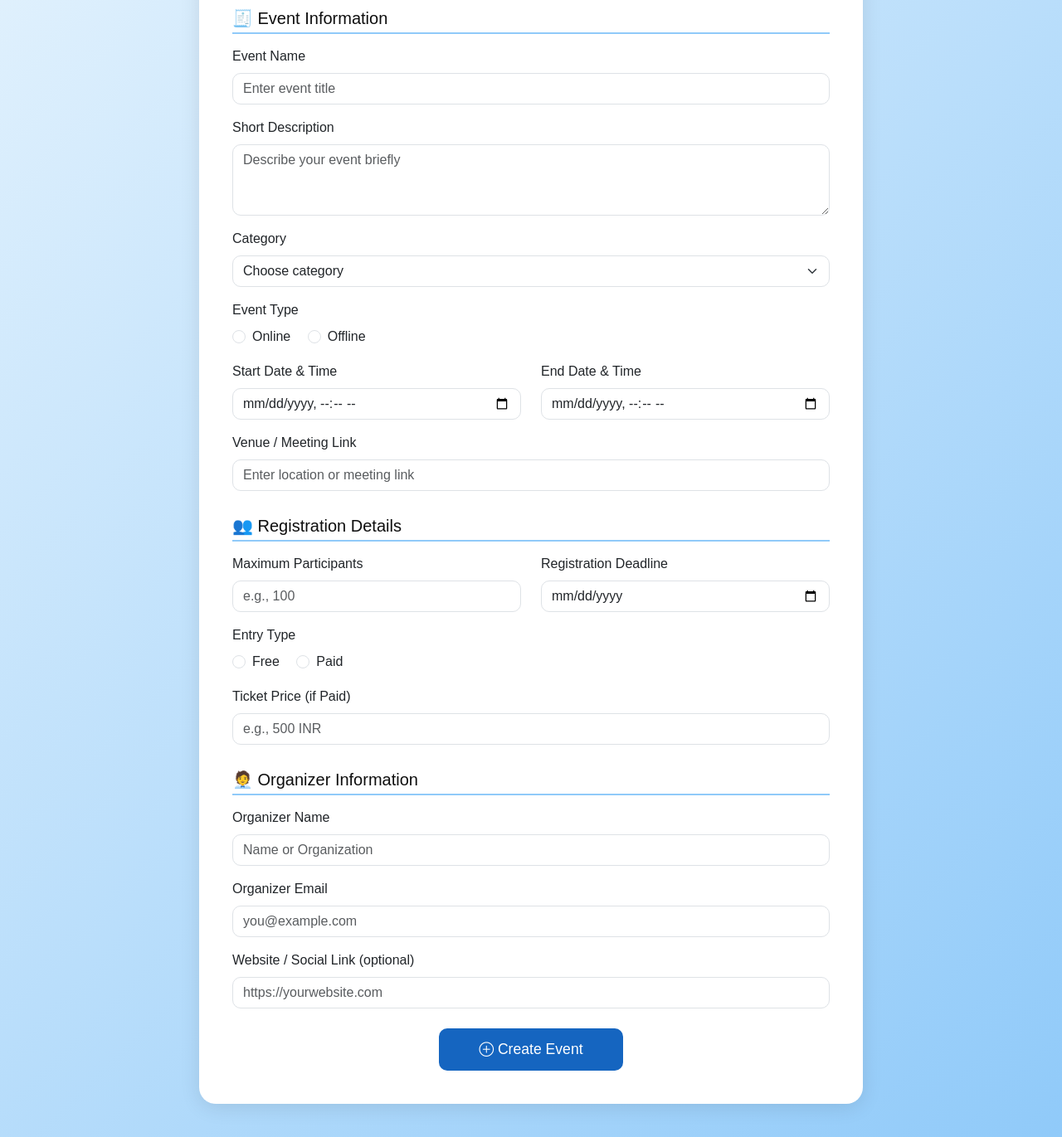
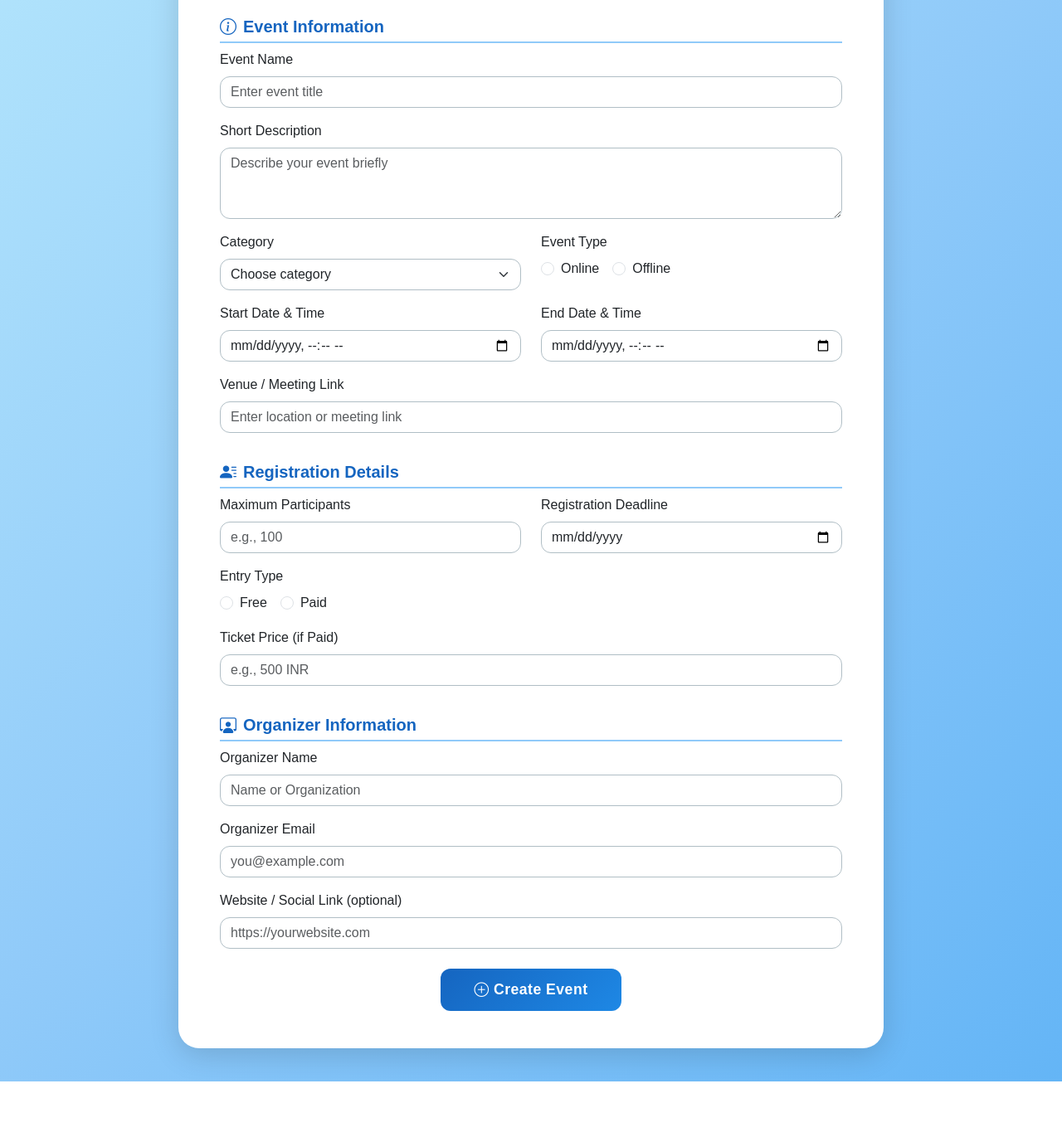
Before and after one commit to varsha-thiyagarajan/MeetSphere, a website: page createevent.html in a window 1280 px wide. Shown: the part 138-1509 px from the top of the page at 83% size. After the commit the page ends 1442 px from the top, so only its background shows below. Drawn offline with nearby package versions, Linux system fonts and the light colour scheme.

Commit message:
Changes made

```diff
--- a/createevent.html
+++ b/createevent.html
@@ -6,22 +6,94 @@
   <title>Create Event | MeetSphere</title>
   <link href="https://cdn.jsdelivr.net/npm/bootstrap@5.3.3/dist/css/bootstrap.min.css" rel="stylesheet">
   <link href="https://cdn.jsdelivr.net/npm/bootstrap-icons@1.10.5/font/bootstrap-icons.css" rel="stylesheet">
+
   <style>
-    body { background: linear-gradient(135deg, #e3f2fd, #90caf9); font-family: 'Poppins', sans-serif; padding: 40px 0; }
-    .container { max-width: 800px; background: white; border-radius: 20px; box-shadow: 0 4px 25px rgba(0,0,0,0.1); padding: 40px; }
-    h2 { text-align: center; color: #0f0f0f; font-weight: 600; margin-bottom: 30px; }
-    h5 { color: #0e0e0e; margin-top: 30px; margin-bottom: 15px; border-bottom: 2px solid #90caf9; padding-bottom: 5px; }
-    .form-control, .form-select { border-radius: 10px; }
-    .btn-primary { background-color: #1565c0; border: none; border-radius: 10px; padding: 12px 20px; font-size: 1.1rem; }
-    .btn-primary:hover { background-color: #0d47a1; }
+    body {
+      background: linear-gradient(135deg, #b3e5fc, #90caf9, #64b5f6);
+      font-family: 'Poppins', sans-serif;
+      min-height: 100vh;
+      display: flex;
+      align-items: center;
+      justify-content: center;
+      padding: 40px 10px;
+      overflow-x: hidden;
+    }
+
+    .container {
+      max-width: 850px;
+      background: white;
+      border-radius: 25px;
+      box-shadow: 0 8px 35px rgba(0, 0, 0, 0.15);
+      padding: 45px 50px;
+      animation: fadeIn 1s ease-in-out;
+    }
+
+    @keyframes fadeIn {
+      from { opacity: 0; transform: translateY(30px); }
+      to { opacity: 1; transform: translateY(0); }
+    }
+
+    h2 {
+      text-align: center;
+      color: #0f0f0f;
+      font-weight: 700;
+      margin-bottom: 25px;
+    }
+
+    h5 {
+      color: #1565c0;
+      font-weight: 600;
+      margin-top: 35px;
+      border-bottom: 2px solid #90caf9;
+      padding-bottom: 6px;
+      display: flex;
+      align-items: center;
+      gap: 8px;
+    }
+
+    .form-control, .form-select {
+      border-radius: 12px;
+      border: 1px solid #b0bec5;
+      transition: all 0.3s ease;
+    }
+
+    .form-control:focus, .form-select:focus {
+      border-color: #42a5f5;
+      box-shadow: 0 0 6px rgba(66, 165, 245, 0.5);
+    }
+
+    .btn-primary {
+      background: linear-gradient(135deg, #1565c0, #1e88e5);
+      border: none;
+      border-radius: 12px;
+      padding: 12px 40px;
+      font-size: 1.1rem;
+      font-weight: 600;
+      letter-spacing: 0.5px;
+      transition: all 0.3s ease;
+    }
+
+    .btn-primary:hover {
+      background: linear-gradient(135deg, #0d47a1, #1565c0);
+      transform: scale(1.05);
+    }
+
+    .section-divider {
+      text-align: center;
+      margin-top: 30px;
+      color: #607d8b;
+      font-weight: 500;
+      font-size: 1rem;
+    }
   </style>
 </head>
 <body>
   <div class="container">
-    <h2><i class="bi bi-calendar-event"></i> Create Your Event</h2>
+    <h2><i class="bi bi-calendar-event-fill text-primary"></i> Create Your Event</h2>
 
     <form id="eventForm">
-      <h5>🧾 Event Information</h5>
+      <h5><i class="bi bi-info-circle"></i> Event Information</h5>
+
       <div class="mb-3">
         <label class="form-label">Event Name</label>
         <input type="text" id="title" class="form-control" placeholder="Enter event title" required>
@@ -32,7 +104,8 @@
         <textarea id="description" class="form-control" rows="3" placeholder="Describe your event briefly" required></textarea>
       </div>
 
-      <div class="mb-3">
+      <div class="row">
+        <div class="col-md-6 mb-3">
           <label class="form-label">Category</label>
           <select id="category" class="form-select" required>
             <option selected disabled>Choose category</option>
@@ -44,15 +117,18 @@
           </select>
         </div>
 
-      <div class="mb-3">
-        <label class="form-label">Event Type</label><br>
-        <div class="form-check form-check-inline">
+        <div class="col-md-6 mb-3">
+          <label class="form-label">Event Type</label>
+          <div class="d-flex gap-3">
+            <div class="form-check">
               <input class="form-check-input" type="radio" name="eventType" value="Online" required>
               <label class="form-check-label">Online</label>
             </div>
-        <div class="form-check form-check-inline">
+            <div class="form-check">
               <input class="form-check-input" type="radio" name="eventType" value="Offline">
               <label class="form-check-label">Offline</label>
+            </div>
+          </div>
         </div>
       </div>
 
@@ -69,30 +145,33 @@
 
       <div class="mb-3">
         <label class="form-label">Venue / Meeting Link</label>
-        <input type="text" id="location" class="form-control" placeholder="Enter location or meeting link">
+        <input type="text" id="location" class="form-control" placeholder="Enter location or meeting link" required>
       </div>
 
-      <h5>👥 Registration Details</h5>
+      <h5><i class="bi bi-person-lines-fill"></i> Registration Details</h5>
+
       <div class="row">
         <div class="col-md-6 mb-3">
           <label class="form-label">Maximum Participants</label>
-          <input type="number" id="maxParticipants" class="form-control" placeholder="e.g., 100">
+          <input type="number" id="maxParticipants" class="form-control" placeholder="e.g., 100" required>
         </div>
         <div class="col-md-6 mb-3">
           <label class="form-label">Registration Deadline</label>
-          <input type="date" id="deadline" class="form-control">
+          <input type="date" id="deadline" class="form-control" required>
         </div>
       </div>
 
       <div class="mb-3">
-        <label class="form-label">Entry Type</label><br>
-        <div class="form-check form-check-inline">
+        <label class="form-label">Entry Type</label>
+        <div class="d-flex gap-3">
+          <div class="form-check">
             <input class="form-check-input" type="radio" name="entryType" value="Free" required>
             <label class="form-check-label">Free</label>
           </div>
-        <div class="form-check form-check-inline">
+          <div class="form-check">
             <input class="form-check-input" type="radio" name="entryType" value="Paid">
             <label class="form-check-label">Paid</label>
+          </div>
         </div>
       </div>
 
@@ -101,22 +180,25 @@
         <input type="number" id="price" class="form-control" placeholder="e.g., 500 INR">
       </div>
 
-      <h5>🧑‍💼 Organizer Information</h5>
+      <h5><i class="bi bi-person-workspace"></i> Organizer Information</h5>
+
       <div class="mb-3">
         <label class="form-label">Organizer Name</label>
         <input type="text" id="organizerName" class="form-control" placeholder="Name or Organization" required>
       </div>
+
       <div class="mb-3">
         <label class="form-label">Organizer Email</label>
         <input type="email" id="organizerEmail" class="form-control" placeholder="you@example.com" required>
       </div>
+
       <div class="mb-3">
         <label class="form-label">Website / Social Link (optional)</label>
         <input type="url" id="website" class="form-control" placeholder="https://yourwebsite.com">
       </div>
 
       <div class="text-center mt-4">
-        <button type="submit" class="btn btn-primary px-5">
+        <button type="submit" class="btn btn-primary">
           <i class="bi bi-plus-circle"></i> Create Event
         </button>
       </div>
@@ -124,11 +206,9 @@
   </div>
 
   <script>
-
     document.getElementById("eventForm").addEventListener("submit", async function (e) {
       e.preventDefault();
 
-  // Get values from form
       const title = document.getElementById("title").value.trim();
       const description = document.getElementById("description").value.trim();
       const category = document.getElementById("category").value;
@@ -136,57 +216,36 @@ document.getElementById("eventForm").addEventListener("submit", async function (
       const startDate = document.getElementById("startDate").value;
       const endDate = document.getElementById("endDate").value;
       const location = document.getElementById("location").value.trim();
-  const maxParticipantsInput = document.getElementById("maxParticipants").value;
+      const maxParticipants = Number(document.getElementById("maxParticipants").value);
       const deadline = document.getElementById("deadline").value;
       const entryType = document.querySelector('input[name="entryType"]:checked')?.value;
       const price = document.getElementById("price").value;
       const organizerName = document.getElementById("organizerName").value.trim();
       const organizerEmail = document.getElementById("organizerEmail").value.trim();
       const website = document.getElementById("website").value.trim();
-const availableSeatsValue = Number(maxParticipantsInput);
-if (isNaN(availableSeatsValue) || availableSeatsValue <= 0) {
+
+      if (isNaN(maxParticipants) || maxParticipants <= 0) {
         alert("⚠️ Please enter a valid number of available seats.");
         return;
       }
 
-
-  // Prepare event data object
       const eventData = {
-    title,
-    description,
-    category,
-    mode,
-    startDate,
-    endDate,
-    location,
-    availableSeats: availableSeatsValue, // ✅ Fixed field name
-    deadline,
-    entryType,
-    price,
-    organizerName,
-    organizerEmail,
-    website
+        title, description, category, mode, startDate, endDate, location,
+        availableSeats: maxParticipants, deadline, entryType, price,
+        organizerName, organizerEmail, website
       };
 
       try {
-    const response = await fetch("http://localhost:5000/api/events", {
+        const response = await fetch("http://localhost:3000/createEvent", {
           method: "POST",
           headers: { "Content-Type": "application/json" },
           body: JSON.stringify(eventData),
         });
 
         if (response.ok) {
-      const result = await response.json();
           alert("✅ Event created successfully!");
-      console.log("Event Created:", result);
-
-      // Clear form after success
           document.getElementById("eventForm").reset();
-
-      // Redirect to dashboard after 1 second
-      setTimeout(() => {
-        window.location.href = "dashboard.html";
-      }, 1000);
+          setTimeout(() => window.location.href = "dashboard.html", 1000);
         } else {
           const err = await response.json();
           alert("❌ Failed to create event: " + (err.message || "Unknown error"));
@@ -196,8 +255,6 @@ if (isNaN(availableSeatsValue) || availableSeatsValue <= 0) {
         alert("❌ Server error. Please try again later.");
       }
     });
-
-
   </script>
 </body>
 </html>
```
Also changed, not shown: index.html (+27 -27 lines), server.js (+11 -19 lines). Lines whose indentation alone changed are shown as unchanged.
